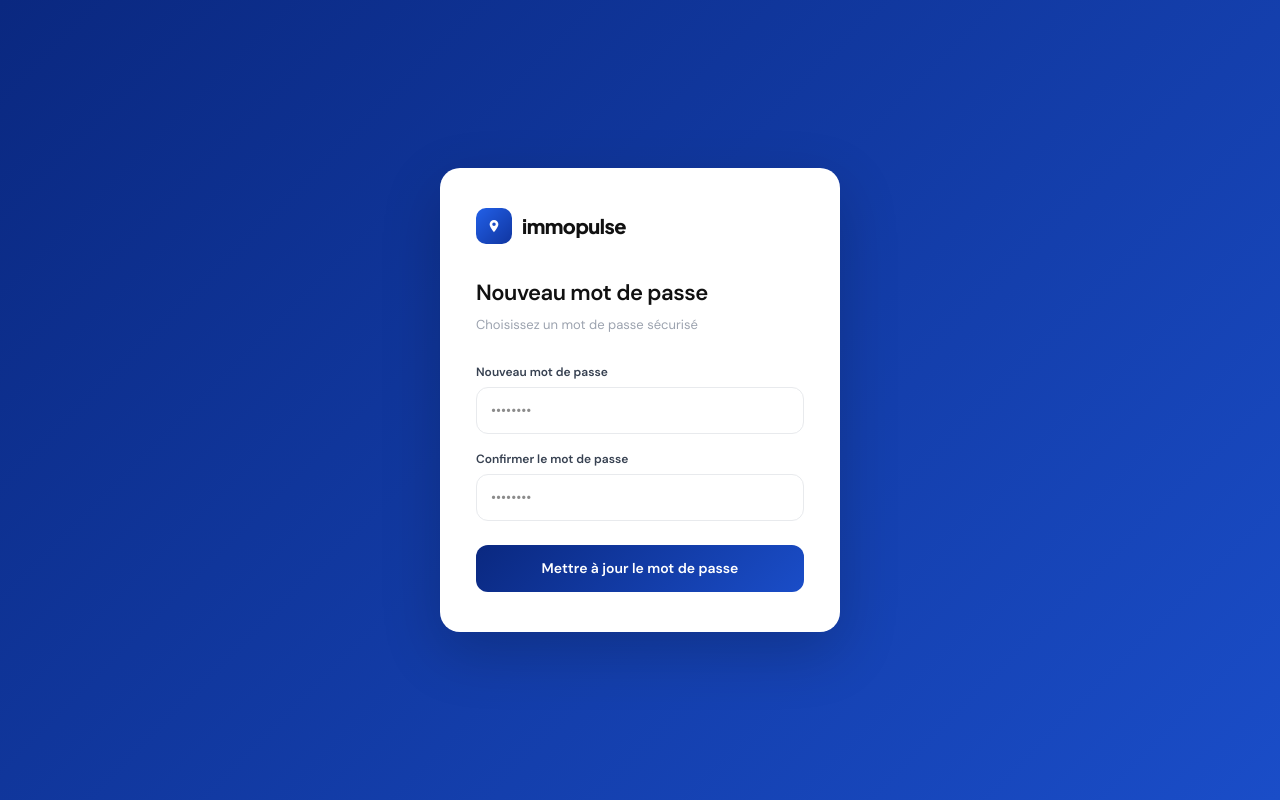
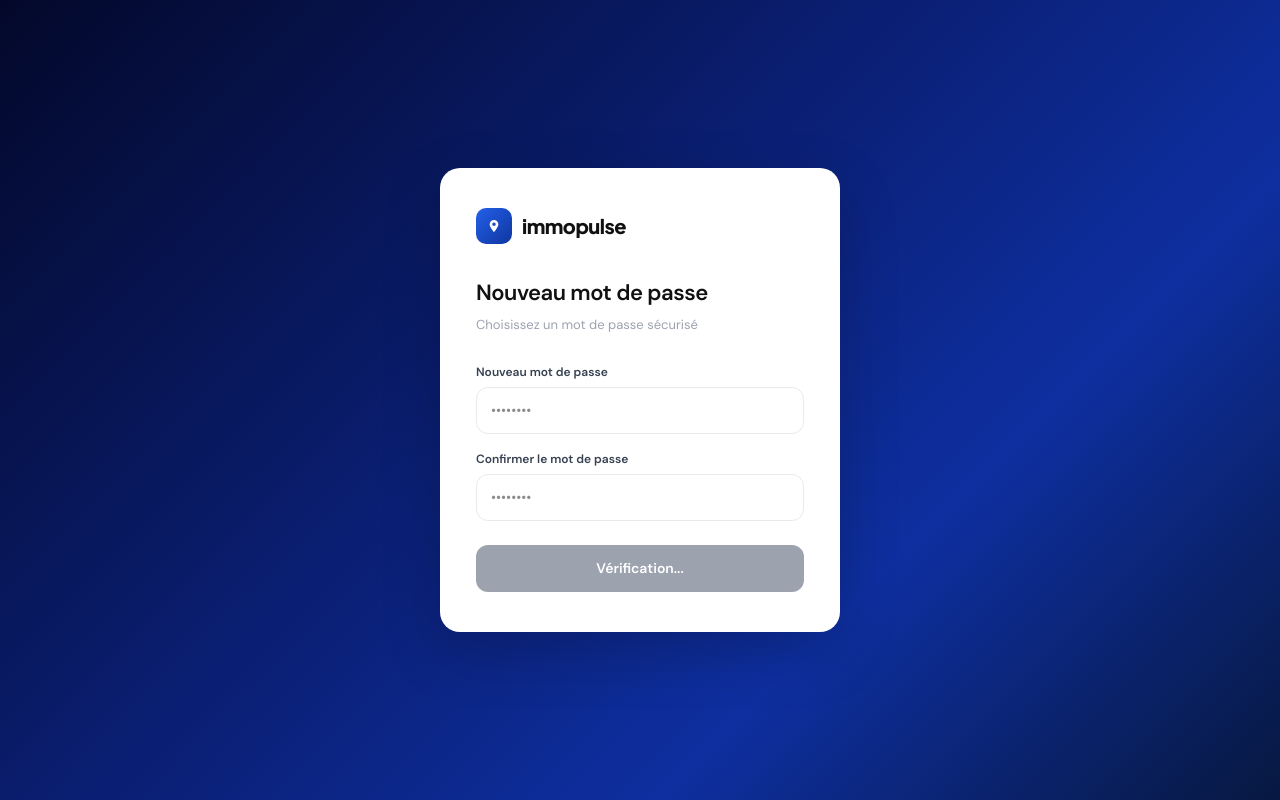
Before and after one commit to alex2705-spec/immopulse, a Next.js app: page /reset-password in a window 1280 px wide. Built offline with nearby package versions, Linux system fonts and the light colour scheme; no server answers.

Commit message:
fix reset password token

```diff
--- a/app/reset-password/page.tsx
+++ b/app/reset-password/page.tsx
@@ -2,7 +2,7 @@
 
 import { useEffect, useState } from 'react'
 import { supabase } from '../supabase'
-import { useRouter } from 'next/navigation'
+import { useRouter, useSearchParams } from 'next/navigation'
 
 export default function ResetPasswordPage() {
   const [password, setPassword] = useState('')
@@ -10,14 +10,45 @@ export default function ResetPasswordPage() {
   const [loading, setLoading] = useState(false)
   const [error, setError] = useState('')
   const [success, setSuccess] = useState(false)
+  const [ready, setReady] = useState(false)
   const router = useRouter()
+  const searchParams = useSearchParams()
 
   useEffect(() => {
+    // Méthode 1 : token_hash dans l'URL (nouveau format Supabase)
+    const token_hash = searchParams.get('token_hash')
+    const type = searchParams.get('type')
+
+    if (token_hash && type === 'recovery') {
+      supabase.auth.verifyOtp({ token_hash, type: 'recovery' }).then(({ error }) => {
+        if (error) setError('Lien invalide ou expiré.')
+        else setReady(true)
+      })
+      return
+    }
+
+    // Méthode 2 : access_token dans le hash de l'URL (ancien format)
+    const hash = window.location.hash
+    if (hash) {
+      const params = new URLSearchParams(hash.substring(1))
+      const access_token = params.get('access_token')
+      const refresh_token = params.get('refresh_token')
+      if (access_token && refresh_token) {
+        supabase.auth.setSession({ access_token, refresh_token }).then(({ error }) => {
+          if (error) setError('Lien invalide ou expiré.')
+          else setReady(true)
+        })
+        return
+      }
+    }
+
+    // Méthode 3 : écouter l'événement PASSWORD_RECOVERY
     const { data: { subscription } } = supabase.auth.onAuthStateChange((event) => {
-      if (event === 'PASSWORD_RECOVERY') {}
+      if (event === 'PASSWORD_RECOVERY') setReady(true)
     })
+
     return () => subscription.unsubscribe()
-  }, [])
+  }, [searchParams])
 
   async function handleSubmit() {
     setError('')
@@ -27,16 +58,15 @@ export default function ResetPasswordPage() {
     setLoading(true)
     const { error } = await supabase.auth.updateUser({ password })
     setLoading(false)
-    if (error) {
-      setError(error.message)
-    } else {
+    if (error) setError(error.message)
+    else {
       setSuccess(true)
       setTimeout(() => router.push('/carte'), 2000)
     }
   }
 
   return (
-    <div style={{ minHeight: '100vh', display: 'flex', alignItems: 'center', justifyContent: 'center', background: 'linear-gradient(135deg, #0A2880 0%, #1A4DC8 100%)', fontFamily: 'DM Sans, sans-serif', padding: 20 }}>
+    <div style={{ minHeight: '100vh', display: 'flex', alignItems: 'center', justifyContent: 'center', background: 'linear-gradient(135deg, #03082a 0%, #0a1d6e 40%, #0e2fa0 70%, #071840 100%)', fontFamily: 'DM Sans, sans-serif', padding: 20 }}>
       <div style={{ background: '#fff', borderRadius: 20, padding: '40px 36px', width: '100%', maxWidth: 400, boxShadow: '0 20px 60px rgba(0,0,0,0.2)' }}>
         <div style={{ display: 'flex', alignItems: 'center', gap: 10, marginBottom: 32 }}>
           <div style={{ width: 36, height: 36, borderRadius: 10, background: 'linear-gradient(135deg,#2260E8,#1035A0)', display: 'flex', alignItems: 'center', justifyContent: 'center' }}>
@@ -46,6 +76,7 @@ export default function ResetPasswordPage() {
         </div>
         <h1 style={{ fontSize: 22, fontWeight: 700, color: '#111', margin: '0 0 6px', letterSpacing: -0.5 }}>Nouveau mot de passe</h1>
         <p style={{ fontSize: 13, color: '#9CA3AF', margin: '0 0 28px' }}>Choisissez un mot de passe sécurisé</p>
+
         {success ? (
           <div style={{ textAlign: 'center', padding: '20px 0' }}>
             <div style={{ fontSize: 40, marginBottom: 12 }}>✓</div>
@@ -72,9 +103,9 @@ export default function ResetPasswordPage() {
                 {error}
               </div>
             )}
-            <button onClick={handleSubmit} disabled={loading}
-              style={{ width: '100%', padding: '13px', borderRadius: 12, border: 'none', background: loading ? '#9CA3AF' : 'linear-gradient(135deg,#0A2880,#1A4DC8)', color: '#fff', fontSize: 14, fontWeight: 600, cursor: loading ? 'not-allowed' : 'pointer', fontFamily: 'DM Sans, sans-serif' }}>
-              {loading ? 'Mise à jour...' : 'Mettre à jour le mot de passe'}
+            <button onClick={handleSubmit} disabled={loading || !ready}
+              style={{ width: '100%', padding: '13px', borderRadius: 12, border: 'none', background: (!ready || loading) ? '#9CA3AF' : 'linear-gradient(135deg,#0A2880,#1A4DC8)', color: '#fff', fontSize: 14, fontWeight: 600, cursor: (!ready || loading) ? 'not-allowed' : 'pointer', fontFamily: 'DM Sans, sans-serif' }}>
+              {loading ? 'Mise à jour...' : !ready ? 'Vérification...' : 'Mettre à jour le mot de passe'}
             </button>
           </>
         )}
```
